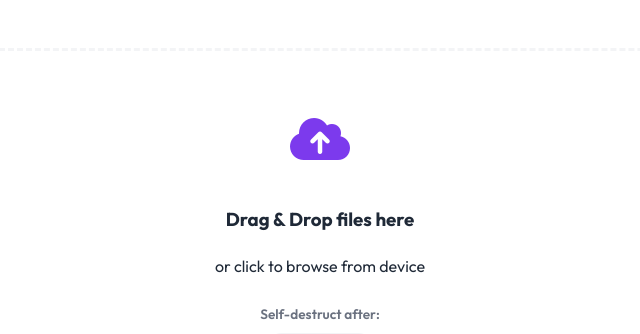
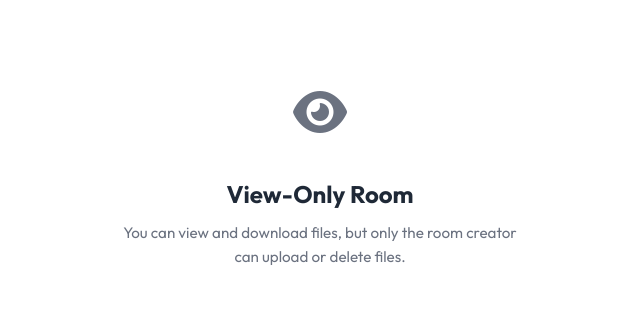
Before and after one commit to kirubeshvarman28/Project---SyncRoom, a Flask app: a page that uses templates/room.html in a window 1280 px wide. Shown: the part 122-456 px from the top of the page, without its empty margins (320-960 px from the left). Run offline with Flask 3, Linux system fonts and the light colour scheme; data comes from the database, SQL or seed files in the repository; data that the repository does not hold is empty.

Commit message:
Restrict room modifications (upload and delete) to the room creator

```diff
--- a/app.py
+++ b/app.py
@@ -36,6 +36,14 @@ def generate_room_code():
         code = ''.join(random.choices(string.ascii_uppercase + string.digits, k=6))
         if not Room.query.filter_by(code=code).first():
             return code
+
+def is_room_owner(room):
+    if room.creator_user_id and current_user.is_authenticated:
+        if room.creator_user_id == current_user.id:
+            return True
+    if 'session_id' in session and room.creator_session_id == session['session_id']:
+        return True
+    return False
 
 def cleanup_expired_files():
     """Background task to delete files based on their custom expiry."""
@@ -132,8 +140,15 @@ def index():
 
 @app.route('/create-room', methods=['POST'])
 def create_room():
+    if 'session_id' not in session:
+        session['session_id'] = str(uuid.uuid4())
     code = generate_room_code()
-    new_room = Room(code=code)
+    creator_user_id = current_user.id if current_user.is_authenticated else None
+    new_room = Room(
+        code=code,
+        creator_session_id=session['session_id'],
+        creator_user_id=creator_user_id
+    )
     db.session.add(new_room)
     db.session.commit()
     return redirect(url_for('room', code=code))
@@ -157,7 +172,8 @@ def room(code):
         member.last_seen = datetime.utcnow()
 
     db.session.commit()
-    return render_template('room.html', room=room)
+    is_owner = is_room_owner(room)
+    return render_template('room.html', room=room, is_owner=is_owner)
 
 @app.route('/api/check_room/<code>')
 def check_room(code):
@@ -186,6 +202,9 @@ def heartbeat(code):
 @app.route('/api/room/<code>/upload', methods=['POST'])
 def upload_file(code):
     room = Room.query.filter_by(code=code).first_or_404()
+    if not is_room_owner(room):
+        return jsonify({'error': 'Only the room creator is authorized to upload files.'}), 403
+
     if 'file' not in request.files:
         return jsonify({'error': 'No file part'}), 400
 
@@ -223,6 +242,9 @@ def upload_file(code):
 @app.route('/api/room/<code>/delete/<filename>', methods=['POST'])
 def delete_file(code, filename):
     room = Room.query.filter_by(code=code).first_or_404()
+    if not is_room_owner(room):
+        return jsonify({'error': 'Only the room creator is authorized to delete files.'}), 403
+
     file_item = FileItem.query.filter_by(room_id=room.id, filename=filename).first_or_404()
 
     # Delete from disk
--- a/models.py
+++ b/models.py
@@ -21,6 +21,8 @@ class Room(db.Model):
     id = db.Column(db.Integer, primary_key=True)
     code = db.Column(db.String(6), unique=True, nullable=False)
     created_at = db.Column(db.DateTime, default=datetime.utcnow)
+    creator_session_id = db.Column(db.String(64), nullable=True)
+    creator_user_id = db.Column(db.Integer, db.ForeignKey('user.id'), nullable=True)
     files = db.relationship('FileItem', backref='room', lazy=True, cascade="all, delete-orphan")
 
 class FileItem(db.Model):
--- a/static/js/script.js
+++ b/static/js/script.js
@@ -152,12 +152,22 @@ document.addEventListener('DOMContentLoaded', () => {
     // --- File Upload Logic ---
     const dropZone = document.getElementById('dropZone');
     const fileInput = document.getElementById('fileInput');
+    const filesGrid = document.getElementById('filesGrid');
 
-    if (dropZone) {
+    if (filesGrid) {
         // Start expiry timer update
         setInterval(updateExpiries, 1000);
         updateExpiries(); // Initial call
 
+        // Start member count heartbeat
+        startMemberHeartbeat();
+
+        // Start file sync polling
+        setInterval(syncFiles, 5000);
+        syncFiles(); // Initial sync
+    }
+
+    if (dropZone && fileInput) {
         dropZone.addEventListener('dragover', (e) => {
             e.preventDefault();
             dropZone.classList.add('dragover');
@@ -176,13 +186,6 @@ document.addEventListener('DOMContentLoaded', () => {
         fileInput.addEventListener('change', () => {
             handleFiles(fileInput.files);
         });
-
-        // Start member count heartbeat
-        startMemberHeartbeat();
-
-        // Start file sync polling
-        setInterval(syncFiles, 5000);
-        syncFiles(); // Initial sync
     }
 });
 
@@ -424,9 +427,11 @@ function renderFileGrid(files, roomCode) {
                 <a href="${file.download_url}" class="btn-download" download>
                     <i class="fas fa-download"></i>
                 </a>
+                ${typeof isRoomOwner !== 'undefined' && isRoomOwner ? `
                 <button class="btn-delete" onclick="deleteFile('${roomCode}', '${file.filename}', 'file-${index + 1}')">
                     <i class="fas fa-trash-alt"></i>
                 </button>
+                ` : ''}
             </div>
         `;
         grid.appendChild(card);
--- a/templates/index.html
+++ b/templates/index.html
@@ -39,6 +39,5 @@
 <footer class="landing-footer">
     <a href="#">Terms</a>
     <a href="#">Privacy</a>
-    <span>Made by Antigravity</span>
 </footer>
 {% endblock %}
--- a/templates/room.html
+++ b/templates/room.html
@@ -18,6 +18,7 @@
         </div>
     </header>
 
+    {% if is_owner %}
     <div class="upload-section" id="dropZone">
         <div class="upload-box">
             <i class="fas fa-cloud-upload-alt upload-icon"></i>
@@ -42,6 +43,15 @@
             <span id="progressText">Uploading...</span>
         </div>
     </div>
+    {% else %}
+    <div class="upload-section view-only-banner" style="border: 2px dashed var(--border-color); border-radius: 12px; padding: 40px; text-align: center; background: var(--bg-card); transition: all 0.3s ease; box-shadow: var(--shadow-sm);">
+        <div class="upload-box">
+            <i class="fas fa-eye upload-icon" style="font-size: 3rem; color: var(--text-muted); margin-bottom: 15px;"></i>
+            <h3 style="font-size: 1.5rem; margin-bottom: 8px; color: var(--text-color);">View-Only Room</h3>
+            <p style="color: var(--text-muted); font-size: 0.95rem; max-width: 400px; margin: 0 auto;">You can view and download files, but only the room creator can upload or delete files.</p>
+        </div>
+    </div>
+    {% endif %}
 
     <div class="files-section">
         <div class="section-title">
@@ -67,10 +77,12 @@
                         class="btn-download" download>
                         <i class="fas fa-download"></i>
                     </a>
+                    {% if is_owner %}
                     <button class="btn-delete"
                         onclick="deleteFile('{{ room.code }}', '{{ file.filename }}', 'file-{{ loop.index }}')">
                         <i class="fas fa-trash-alt"></i>
                     </button>
+                    {% endif %}
                 </div>
             </div>
             {% endfor %}
@@ -86,6 +98,7 @@
 <script>
     // Add current room to recent rooms
     const roomCode = "{{ room.code }}";
+    const isRoomOwner = {{ 'true' if is_owner else 'false' }};
     let recent = JSON.parse(localStorage.getItem('recentRooms') || '[]');
     if (!recent.includes(roomCode)) {
         recent.unshift(roomCode);
```
